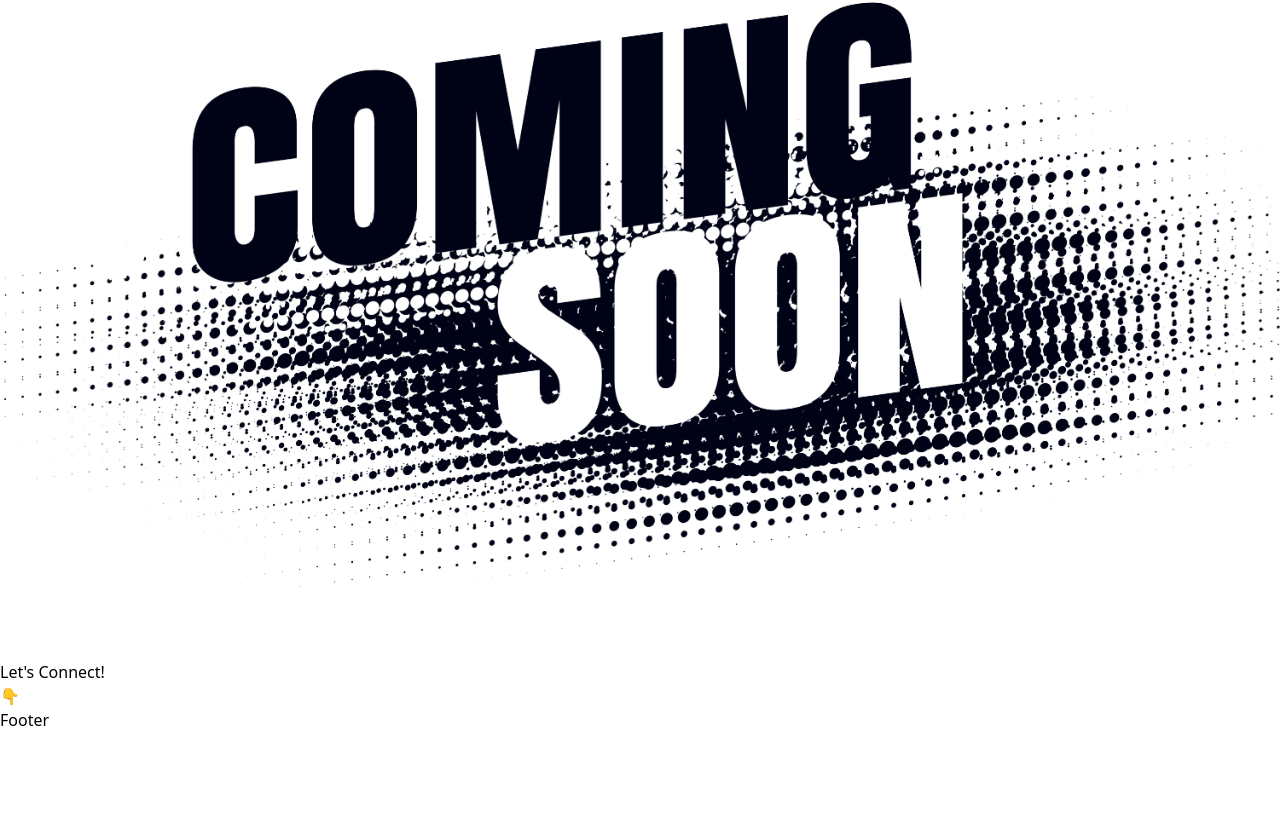
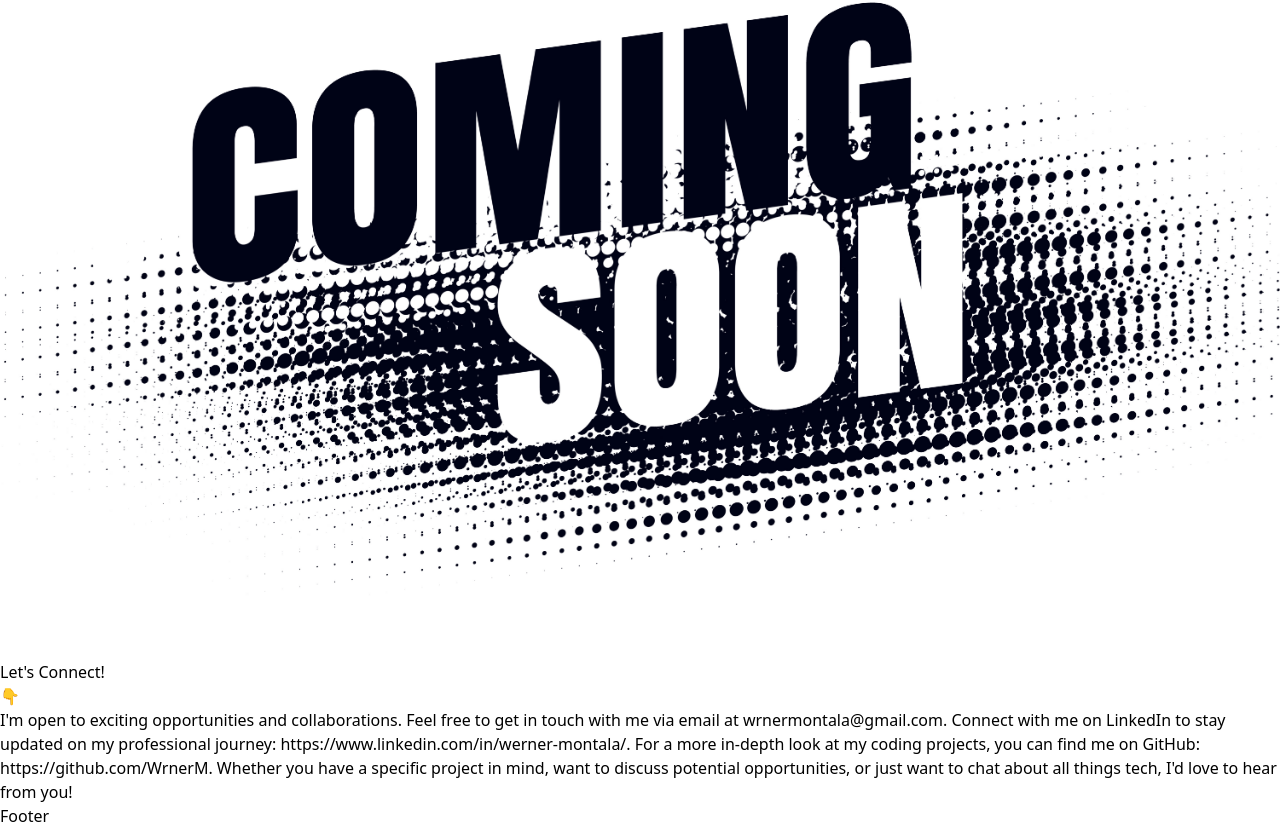
Before and after one commit to WrnerM/personal-portfolio, a React (Vite) app: page / in a window 1280 px wide. Shown: the part 7393-8221 px from the top of the page. Before the commit the page ends 8125 px from the top, so only its background shows below. Built offline with nearby package versions, Linux system fonts and the light colour scheme.

Commit message:
will add links to the paragraph

```diff
--- a/src/components/Contact.jsx
+++ b/src/components/Contact.jsx
@@ -11,15 +11,16 @@ const Contact = () => {
           Let's Connect!
         </h2>
         <span className="text-3xl animate-bounce col-span-2"> 👇 </span>
-        {/* <p className="w-2/3">
+        <p className="mx-40 col-span-3">
           I'm open to exciting opportunities and collaborations. Feel free to
-          get in touch with me via email at YourEmail@example.com. Connect with
-          me on LinkedIn to stay updated on my professional journey: Your
-          LinkedIn Profile. For a more in-depth look at my coding projects, you
-          can find me on GitHub: Your GitHub Profile. Whether you have a
-          specific project in mind, want to discuss potential opportunities, or
-          just want to chat about all things tech, I'd love to hear from you!
-        </p> */}
+          get in touch with me via email at wrnermontala@gmail.com. Connect with
+          me on LinkedIn to stay updated on my professional journey:
+          https://www.linkedin.com/in/werner-montala/. For a more in-depth look
+          at my coding projects, you can find me on GitHub:
+          https://github.com/WrnerM. Whether you have a specific project in
+          mind, want to discuss potential opportunities, or just want to chat
+          about all things tech, I'd love to hear from you!
+        </p>
       </section>
     </>
   );
```
